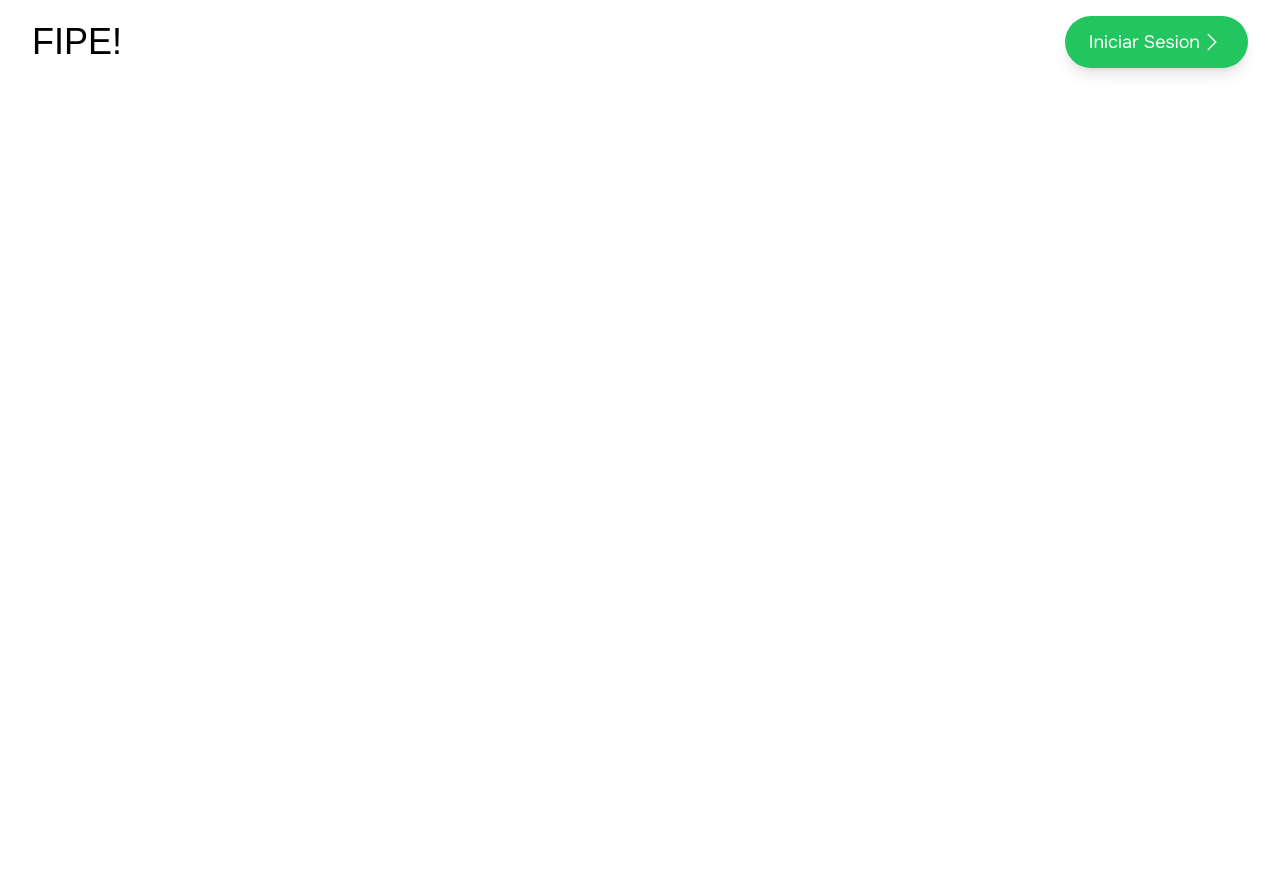
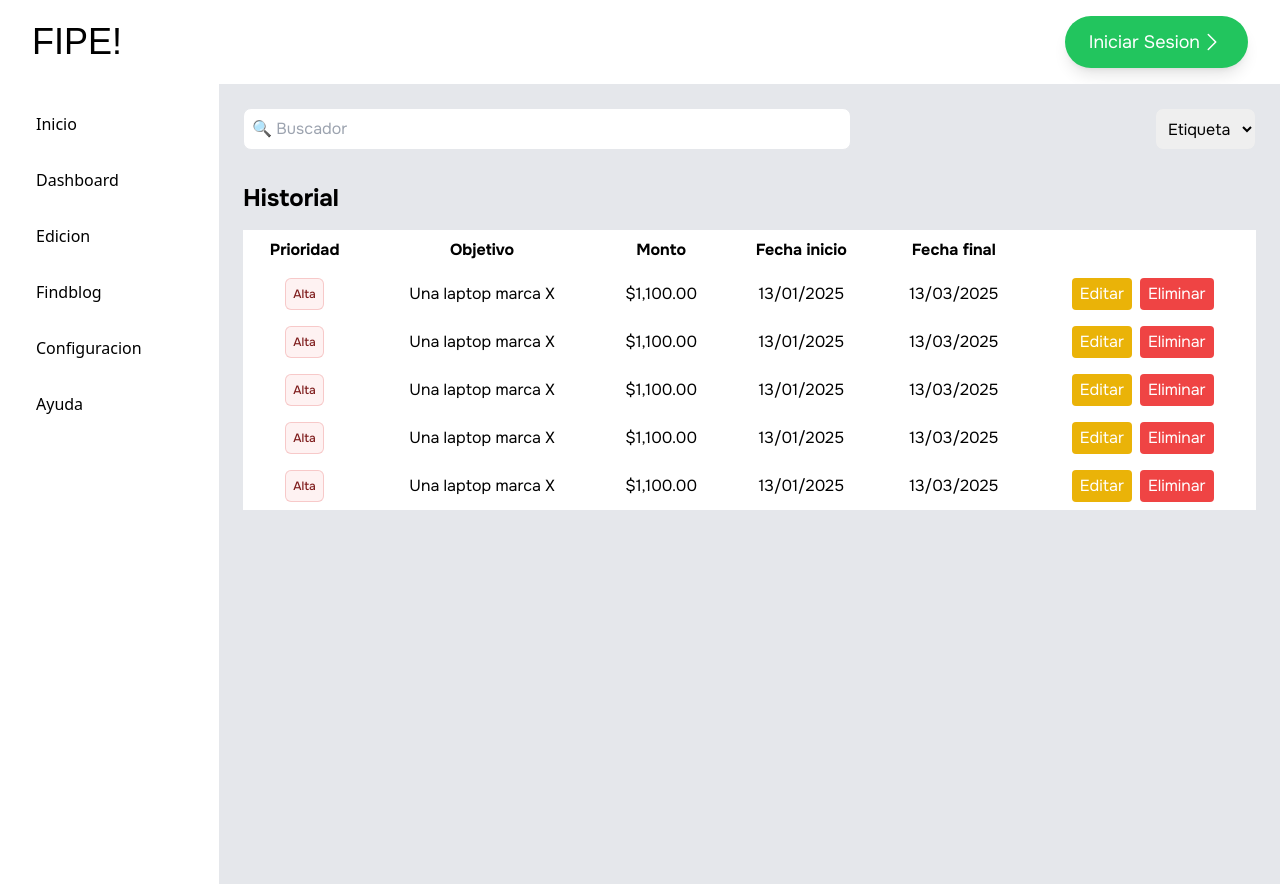
Before and after one commit to No-Country-simulation/c23-68-webapp, a React (Vite) app in the folder Frontend/: page /savings in a window 1280 px wide. Before the commit the page ends 800 px from the top, so only its background shows below. Built offline with nearby package versions, Linux system fonts and the light colour scheme; a web font is replaced by a local one.

Commit message:
added Savings page

```diff
--- a/Frontend/package.json
+++ b/Frontend/package.json
@@ -11,11 +11,16 @@
     "start": "serve dist -s -n -L -p $PORT"
   },
   "dependencies": {
+    "@radix-ui/react-label": "^2.1.1",
+    "@remixicon/react": "^4.6.0",
+    "clsx": "^2.1.1",
     "react": "^18.3.1",
     "react-dom": "^18.3.1",
     "react-icons": "^5.4.0",
     "react-router-dom": "^7.1.3",
     "serve": "^14.2.4",
+    "tailwind-merge": "^2.6.0",
+    "tailwind-variants": "^0.3.1",
     "zustand": "^5.0.3"
   },
   "devDependencies": {
--- a/Frontend/src/App.jsx
+++ b/Frontend/src/App.jsx
@@ -1,7 +1,8 @@
 import Navbar from "./components/layout/Navbar";
-import { BrowserRouter, Router, useRoutes } from "react-router-dom";
+import { BrowserRouter, useRoutes } from "react-router-dom";
 import Home from "./pages/Home";
 import About from "./pages/About";
+import Savings from "./pages/Savings";
 
 
 function App() {
@@ -10,6 +11,7 @@ function App() {
     let routes = useRoutes([
       { path: "/", element: <Home /> },
       { path: "/about", element: <About /> },
+      { path: "/savings", element: <Savings /> },
     ]);
     return routes;
   };
--- /dev/null
+++ b/Frontend/src/components/common/Badge.tsx
@@ -0,0 +1,60 @@
+// Tremor Badge [v0.0.1]
+
+import React from "react"
+import { tv, type VariantProps } from "tailwind-variants"
+
+import { cx } from "../../lib/utils"
+
+const badgeVariants = tv({
+  base: cx(
+    "inline-flex items-center gap-x-1 whitespace-nowrap rounded-md px-2 py-1 text-xs font-medium ring-1 ring-inset",
+  ),
+  variants: {
+    variant: {
+      default: [
+        "bg-blue-50 text-blue-900 ring-blue-500/30",
+        "dark:bg-blue-400/10 dark:text-blue-400 dark:ring-blue-400/30",
+      ],
+      neutral: [
+        "bg-gray-50 text-gray-900 ring-gray-500/30",
+        "dark:bg-gray-400/10 dark:text-gray-400 dark:ring-gray-400/20",
+      ],
+      success: [
+        "bg-emerald-50 text-emerald-900 ring-emerald-600/30",
+        "dark:bg-emerald-400/10 dark:text-emerald-400 dark:ring-emerald-400/20",
+      ],
+      error: [
+        "bg-red-50 text-red-900 ring-red-600/20",
+        "dark:bg-red-400/10 dark:text-red-400 dark:ring-red-400/20",
+      ],
+      warning: [
+        "bg-yellow-50 text-yellow-900 ring-yellow-600/30",
+        "dark:bg-yellow-400/10 dark:text-yellow-500 dark:ring-yellow-400/20",
+      ],
+    },
+  },
+  defaultVariants: {
+    variant: "default",
+  },
+})
+
+interface BadgeProps
+  extends React.ComponentPropsWithoutRef<"span">,
+    VariantProps<typeof badgeVariants> {}
+
+const Badge = React.forwardRef<HTMLSpanElement, BadgeProps>(
+  ({ className, variant, ...props }: BadgeProps, forwardedRef) => {
+    return (
+      <span
+        ref={forwardedRef}
+        className={cx(badgeVariants({ variant }), className)}
+        tremor-id="tremor-raw"
+        {...props}
+      />
+    )
+  },
+)
+
+Badge.displayName = "Badge"
+
+export { Badge, badgeVariants, type BadgeProps }
--- /dev/null
+++ b/Frontend/src/components/common/Label.tsx
@@ -0,0 +1,38 @@
+// Tremor Label [v0.0.2]
+
+import React from "react"
+import * as LabelPrimitives from "@radix-ui/react-label"
+
+import { cx } from "../../lib/utils"
+
+interface LabelProps
+  extends React.ComponentPropsWithoutRef<typeof LabelPrimitives.Root> {
+  disabled?: boolean
+}
+
+const Label = React.forwardRef<
+  React.ElementRef<typeof LabelPrimitives.Root>,
+  LabelProps
+>(({ className, disabled, ...props }, forwardedRef) => (
+  <LabelPrimitives.Root
+    ref={forwardedRef}
+    className={cx(
+      // base
+      "text-sm leading-none",
+      // text color
+      "text-gray-900 dark:text-gray-50",
+      // disabled
+      {
+        "text-gray-400 dark:text-gray-600": disabled,
+      },
+      className,
+    )}
+    aria-disabled={disabled}
+    tremor-id="tremor-raw"
+    {...props}
+  />
+))
+
+Label.displayName = "Label"
+
+export { Label }
--- /dev/null
+++ b/Frontend/src/components/common/MainData.jsx
@@ -0,0 +1,52 @@
+import SearchInput from "./SearchInput"
+import { Badge } from '../common/Badge';
+
+const MainData = () => {
+  return (
+    <div className="p-6 w-full h-screen bg-gray-200 font-onest" >
+
+      <div className="flex justify-between mb-4">
+      <SearchInput />
+      <select name="" id="" className="border p-2 mb-4 rounded-lg">
+      <option value="">Etiqueta</option>
+        <option value="">Alta</option>
+        <option value="">Media</option>
+        <option value="">Baja</option>
+
+      </select>
+      </div>
+
+      <h2 className="text-2xl font-bold mb-4">Historial</h2>
+      <table className="w-full border-collapse bg-white">
+        <thead>
+          <tr >
+            <th className="p-2">Prioridad</th>
+            <th className="p-2">Objetivo</th>
+            <th className="p-2">Monto</th>
+            <th className="p-2">Fecha inicio</th>
+            <th className="p-2">Fecha final</th>
+            <th className="p-2"></th>
+          </tr>
+        </thead>
+        <tbody>
+          {[...Array(5)].map((_, index) => (
+            <tr key={index} className="">
+              <td className="p-2 text-center"><Badge className="p-2 text-center" variant="error">Alta</Badge></td>
+
+              <td className="p-2 text-center">Una laptop marca X</td>
+              <td className="p-2 text-center">$1,100.00</td>
+              <td className="p-2 text-center">13/01/2025</td>
+              <td className="p-2 text-center">13/03/2025</td>
+              <td className="p-2 flex gap-2 justify-center">
+                <button className="bg-yellow-500 text-white px-2 py-1 rounded">Editar</button>
+                <button className="bg-red-500 text-white px-2 py-1 rounded">Eliminar</button>
+              </td>
+            </tr>
+          ))}
+        </tbody>
+      </table>
+    </div>
+  );
+};
+
+export default MainData;
--- /dev/null
+++ b/Frontend/src/components/common/SearchInput.jsx
@@ -0,0 +1,9 @@
+const SearchInput = () => (
+        <input
+          type="text"
+          placeholder="🔍 Buscador"
+          className="border p-2 w-[60%] mb-4 rounded-lg"
+        />
+)
+
+export default SearchInput
--- a/Frontend/src/components/layout/SideBar.jsx
+++ b/Frontend/src/components/layout/SideBar.jsx
@@ -1,14 +1,13 @@
-import React from "react";
-import { useState } from "react";
+// import { useState } from "react";
 
 const SideBar = () => {
 
 
   return (
 
-        <div className="p-5 border-black">
+        <aside className=" w-64 min-h-screen p-5">
 
-          <ul>
+          <ul className="space-y-4">
             <li className="py-2 px-4 hover:bg-gray-700">Inicio</li>
             <li className="py-2 px-4 hover:bg-gray-700">Dashboard</li>
             <li className="py-2 px-4 hover:bg-gray-700">Edicion</li>
@@ -17,7 +16,7 @@ const SideBar = () => {
             <li className="py-2 px-4 hover:bg-gray-700">Ayuda</li>
           </ul>
 
-        </div>
+        </aside>
 
   );
 };
--- /dev/null
+++ b/Frontend/src/lib/utils.ts
@@ -0,0 +1,39 @@
+// Tremor Raw cx [v0.0.0]
+
+import clsx, { type ClassValue } from "clsx"
+import { twMerge } from "tailwind-merge"
+
+export function cx(...args: ClassValue[]) {
+  return twMerge(clsx(...args))
+}
+
+// Tremor Raw focusInput [v0.0.1]
+
+export const focusInput = [
+  // base
+  "focus:ring-2",
+  // ring color
+  "focus:ring-blue-200 focus:dark:ring-blue-700/30",
+  // border color
+  "focus:border-blue-500 focus:dark:border-blue-700",
+]
+
+// Tremor Raw focusRing [v0.0.1]
+
+export const focusRing = [
+  // base
+  "outline outline-offset-2 outline-0 focus-visible:outline-2",
+  // outline color
+  "outline-blue-500 dark:outline-blue-500",
+]
+
+// Tremor Raw hasErrorInput [v0.0.1]
+
+export const hasErrorInput = [
+  // base
+  "ring-2",
+  // border color
+  "border-red-500 dark:border-red-700",
+  // ring color
+  "ring-red-200 dark:ring-red-700/30",
+]
--- /dev/null
+++ b/Frontend/src/pages/Savings.jsx
@@ -0,0 +1,15 @@
+import SideBar from "../components/layout/SideBar"
+import MainData from "../components/common/MainData"
+
+function Savings() {
+  return (
+<div className="flex h-screen">
+      <SideBar />
+      <div className="flex flex-col w-full">
+      <MainData />
+      </div>
+    </div>
+  )
+}
+
+export default Savings
```
